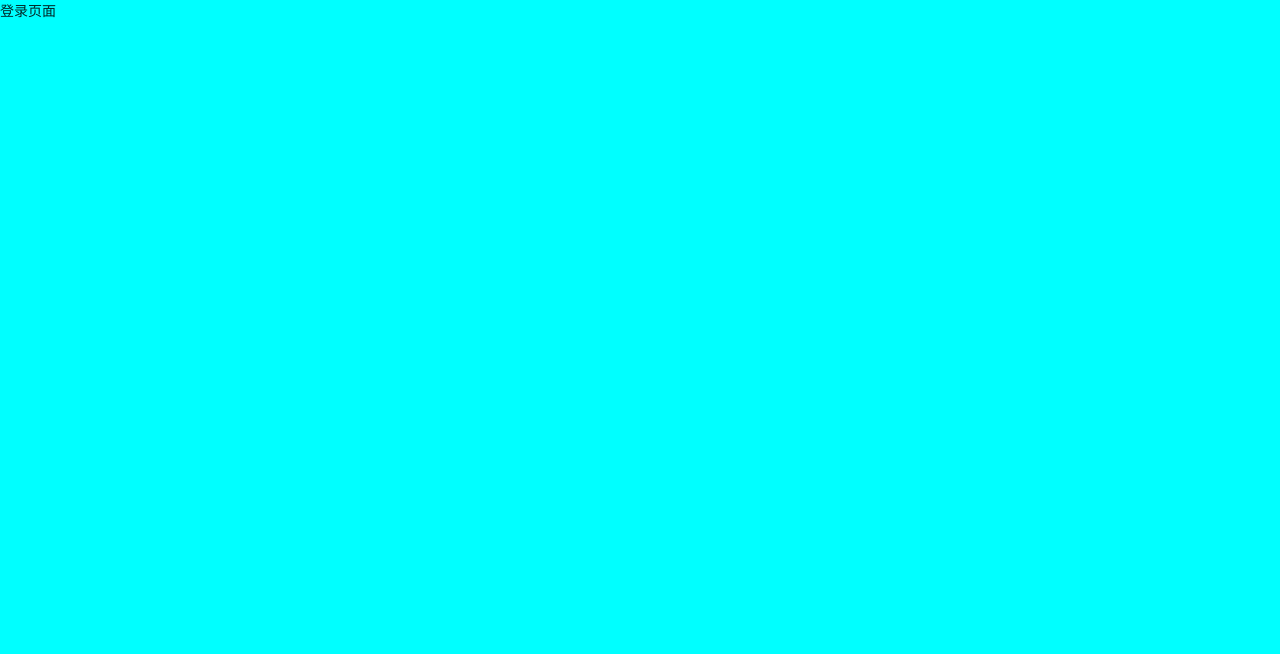
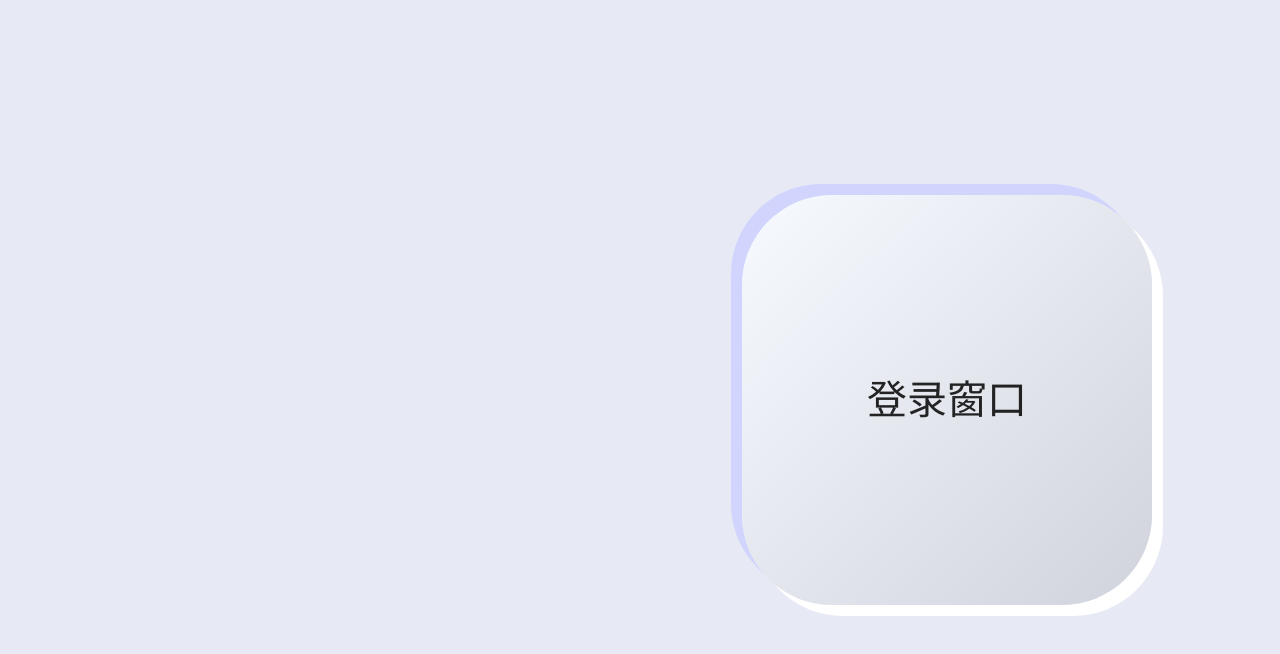
Before and after one commit to Itkeytome/react-template-admin, a React app: page /login in a window 1280 px wide. Shown: the top 654 px of the page. Built offline with nearby package versions, Linux system fonts and the light colour scheme.

Commit message:
feat: 登录页制作（仅部分）

```diff
--- a/src/design/style/login.scss
+++ b/src/design/style/login.scss
@@ -1,5 +1,25 @@
+@import '../variable/color.scss';
+@import '../variable/mixin.scss';
+
 .login {
+  position: relative;
   width: 100%;
   height: 100%;
-  background-color: aqua;
+  background-color: $backgroundColor;
 }
+
+.login-box {
+  position: absolute;
+  top: 50%;
+  right: 10%;
+  transform: translateY(-50%);
+  display: flex;
+  justify-content: center;
+  align-items: center;
+  font-size: 40px;
+  width: 410px;
+  height: 410px;
+  background-color: $boxColor;
+  border-radius: 90px;
+  @include bugle;
+}
--- a/src/views/login/index.tsx
+++ b/src/views/login/index.tsx
@@ -1,7 +1,13 @@
-import '../../design/style/login.scss'
+import '@/design/style/login.scss'
 
 const Login = () => {
-  return <div className='login'>登录页面</div>;
+  return (
+    <div className="login">
+      <div className="login-box">
+        <div className='login-box__main'>登录窗口</div>
+      </div>
+    </div>
+  );
 };
 
 export default Login;
```
Also changed, not shown: src/utils/index.ts (+11 -0 lines).
